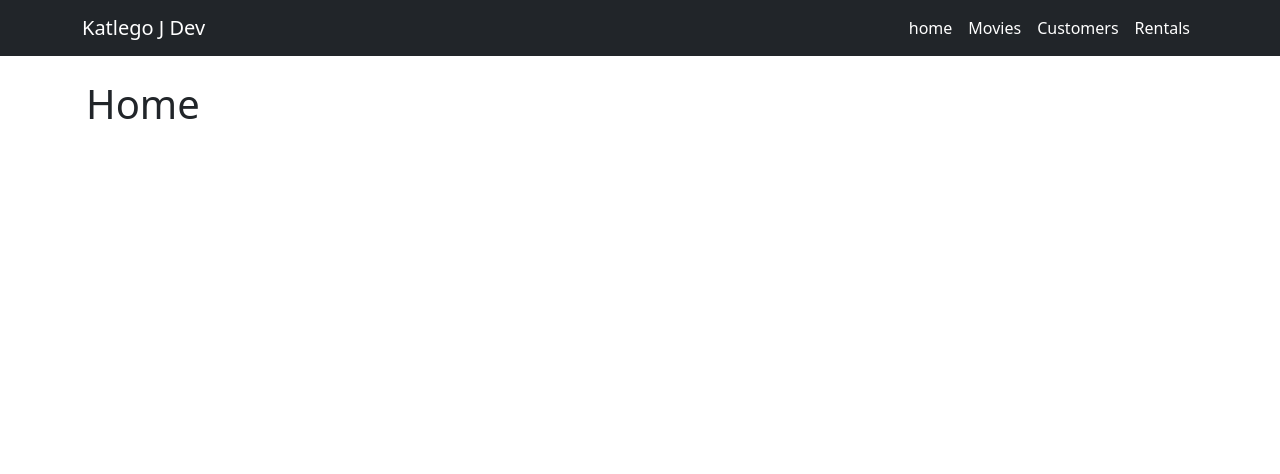
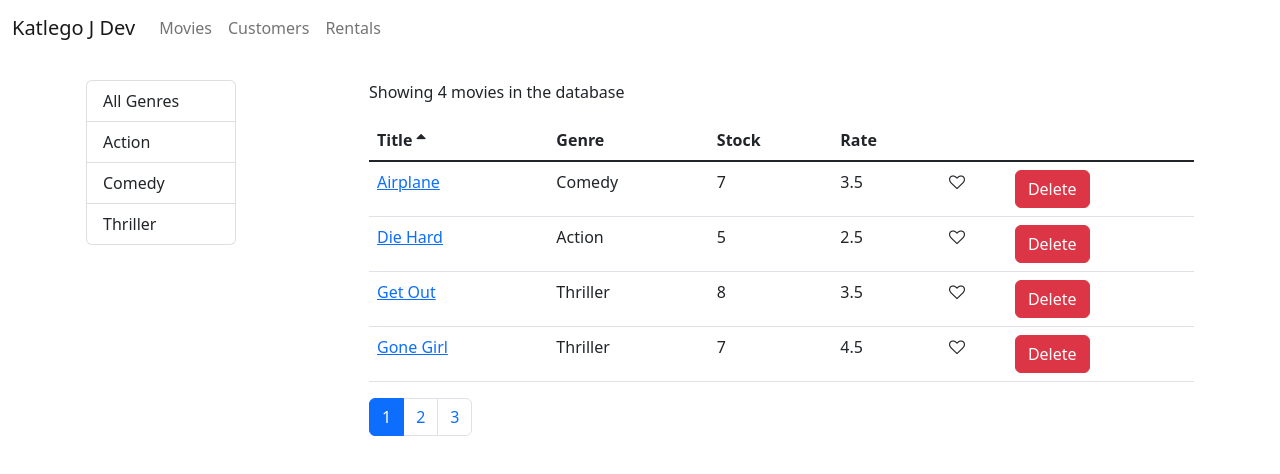
Before and after one commit to agurchu/vidly-project, a React (Vite) app: page / in a window 1280 px wide. Shown: the top 474 px of the page. Built offline with nearby package versions, Linux system fonts and the light colour scheme.

Commit message:
moviesForm, moviesTable titles to links

```diff
--- a/src/App.jsx
+++ b/src/App.jsx
@@ -1,17 +1,19 @@
 import Movies from "./components/movies";
 import "./App.css";
 import { Route, Routes, Navigate } from "react-router-dom";
-import Home from "./components/home";
+
 import NotFound from "./components/notFound";
 import Layouts from "./components/Layouts";
 import Customers from "./components/Customers";
 import Rentals from "./components/Rentals";
+import MovieForm from "./components/MovieForm";
 
 function App() {
   return (
     <Routes>
       <Route path="/" element={<Layouts />}>
-        <Route index element={<Home />} />
+        <Route index element={<Movies />} />
+        <Route path="/movies/:id" element={<MovieForm />} />
         <Route path="/customers" element={<Customers />} />
         <Route path="/rentals" element={<Rentals />} />
         <Route path="/movies" element={<Movies />} />
--- /dev/null
+++ b/src/components/MovieForm.jsx
@@ -0,0 +1,16 @@
+import React from "react";
+import { Navigate, useNavigate, useParams } from "react-router-dom";
+
+export default function MovieForm() {
+  const { id } = useParams();
+  const navigate = useNavigate();
+
+  return (
+    <div>
+      <h1>MovieForm: {id}</h1>
+      <button className="btn btn-primary" onClick={() => navigate("/movies")}>
+        Save
+      </button>
+    </div>
+  );
+}
--- a/src/components/moviesTable.jsx
+++ b/src/components/moviesTable.jsx
@@ -1,9 +1,16 @@
+import { Link } from "react-router-dom";
 import Like from "./common/like";
 import Table from "./common/table";
 
 function MoviesTable({ onLiked, onDelete, movieItems, onSort, sortColumn }) {
   const columns = [
-    { path: "title", label: "Title" },
+    {
+      path: "title",
+      label: "Title",
+      content: (movie) => (
+        <Link to={"/movies/" + movie._id}>{movie.title}</Link>
+      ),
+    },
     { path: "genre.name", label: "Genre" },
     { path: "numberInStock", label: "Stock" },
     { path: "dailyRentalRate", label: "Rate" },
--- a/src/components/navBar.jsx
+++ b/src/components/navBar.jsx
@@ -1,31 +1,41 @@
 import React from "react";
-import { NavLink } from "react-router-dom";
+import { Link, NavLink } from "react-router-dom";
 
 function NavBar() {
   return (
-    <header className="bg-dark  ">
-      <nav className="container navbar bg-body-tertiary navbar-expand ">
-        <div className="container-fluid">
-          <NavLink className="navbar-brand white-text" to="/">
-            Katlego J Dev
-          </NavLink>
-          <div className="navbar-nav">
-            <NavLink className="nav-link white-text" to="/">
-              home
-            </NavLink>
-            <NavLink className="nav-link white-text" to="/movies">
+    <nav className=" navbar bg-body-tertiary navbar-expand-lg   ">
+      <div className="container-fluid">
+        <Link className="navbar-brand " to="/">
+          Katlego J Dev
+        </Link>
+        <button
+          className="navbar-toggler "
+          type="button"
+          data-bs-toggle="collapse"
+          data-bs-target="#navbarNav"
+          aria-controls="navbarNav"
+          aria-expanded="false"
+          aria-label="Toggle navigation"
+        >
+          <span className="navbar-toggler-icon" />
+        </button>
+        <div className="collapse navbar-collapse" id="navbarNavAltMarkup">
+          <ul className="navbar-nav">
+            <NavLink className="nav-link " to="/movies">
               Movies
             </NavLink>
-            <NavLink className="nav-link white-text" to="/customers">
+
+            <NavLink className="nav-link " to="/customers">
               Customers
             </NavLink>
-            <NavLink className="nav-link white-text" to="/rentals">
+
+            <NavLink className="nav-link " to="/rentals">
               Rentals
             </NavLink>
-          </div>
+          </ul>
         </div>
-      </nav>
-    </header>
+      </div>
+    </nav>
   );
 }
 
```
